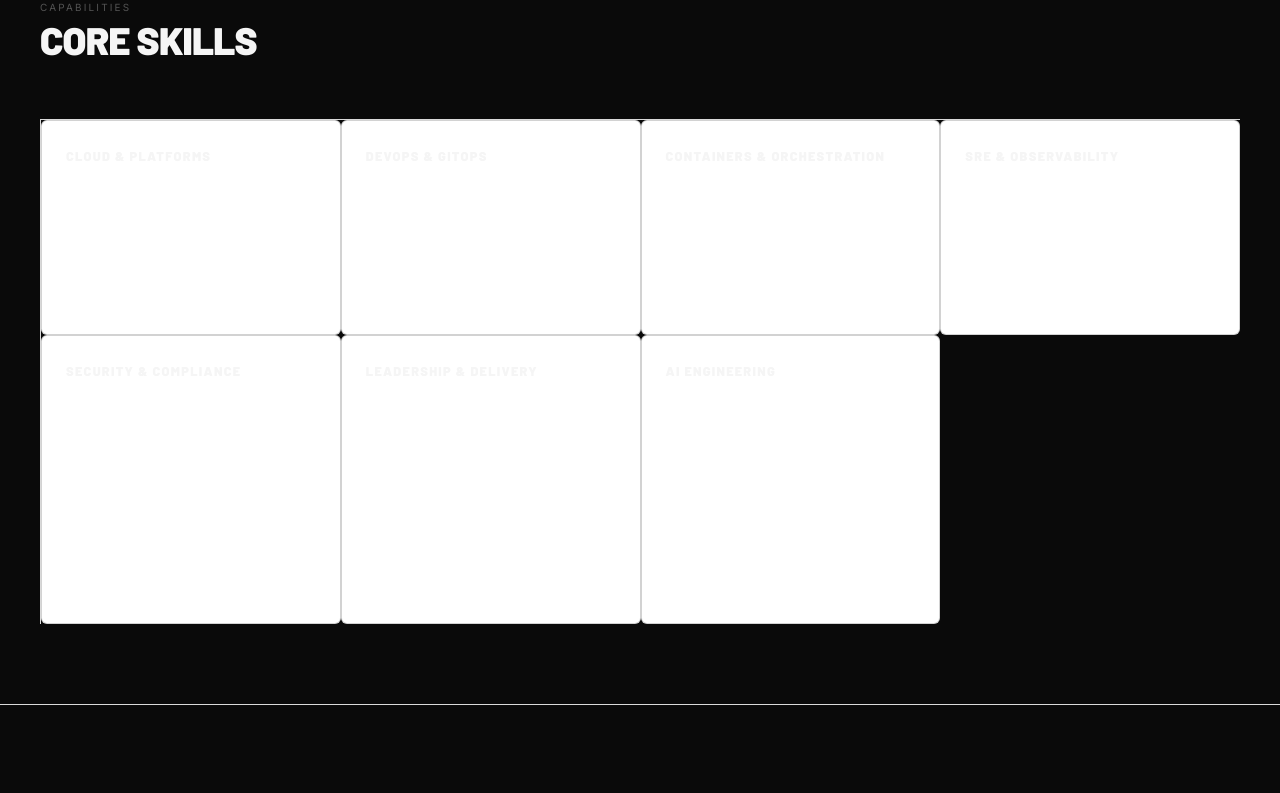
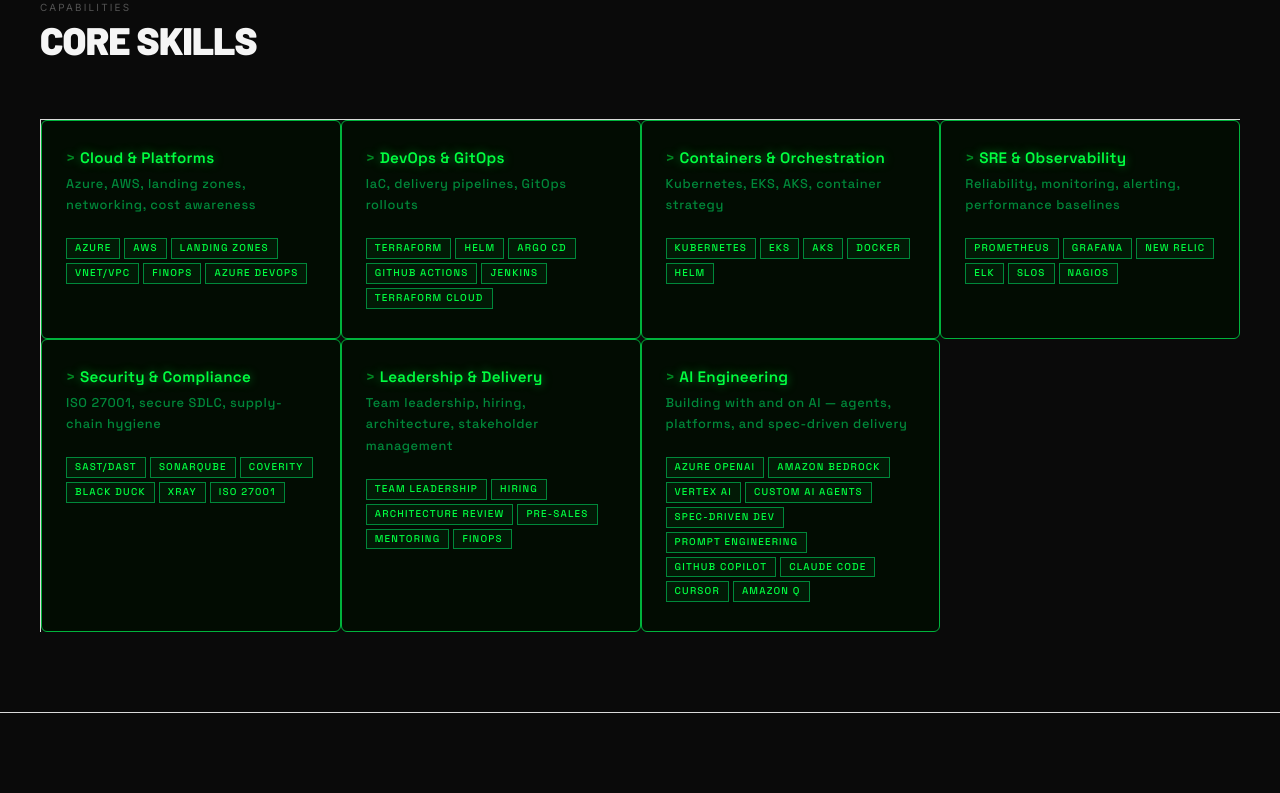
Before and after one commit to subzone/cv, a React (Create React App) app: page / in a window 1280 px wide. Shown: the part 5880-6673 px from the top of the page. Built offline with nearby package versions, Linux system fonts and the light colour scheme.

Commit message:
feat(cv): update Matrix/Console cards styles to include Projects and Skills sections

```diff
--- a/src/App.css
+++ b/src/App.css
@@ -1096,9 +1096,11 @@
   }
 }
 
-/* ─── Matrix / Console cards (What's New + Education) ───────────── */
+/* ─── Matrix / Console cards ─────────────────────────────────────── */
 .news-grid .card,
-#education .card {
+#education .card,
+#projects .card,
+#skills .card {
   background: #020c02;
   border: 1px solid #00b33c;
   color: #00ff41;
@@ -1108,7 +1110,9 @@
 
 /* Scanline overlay */
 .news-grid .card::after,
-#education .card::after {
+#education .card::after,
+#projects .card::after,
+#skills .card::after {
   content: '';
   position: absolute;
   inset: 0;
@@ -1124,13 +1128,17 @@
 }
 
 .news-grid .card > *,
-#education .card > * {
+#education .card > *,
+#projects .card > *,
+#skills .card > * {
   position: relative;
   z-index: 1;
 }
 
 .news-grid .card h3,
-#education .card h3 {
+#education .card h3,
+#projects .card h3,
+#skills .card h3 {
   color: #00ff41;
   font-family: var(--font-mono);
   font-weight: 600;
@@ -1141,7 +1149,9 @@
 }
 
 .news-grid .card h3::before,
-#education .card h3::before {
+#education .card h3::before,
+#projects .card h3::before,
+#skills .card h3::before {
   content: '> ';
   opacity: 0.5;
 }
@@ -1149,7 +1159,11 @@
 .news-grid .card p,
 .news-grid .card .muted,
 #education .card p,
-#education .card .muted {
+#education .card .muted,
+#projects .card p,
+#projects .card .muted,
+#skills .card p,
+#skills .card .muted {
   color: #00883a !important;
   font-family: var(--font-mono);
   font-size: 0.8rem;
@@ -1157,7 +1171,9 @@
 }
 
 .news-grid .card .tag,
-#education .card .tag {
+#education .card .tag,
+#projects .card .tag,
+#skills .card .tag {
   border-color: #00883a;
   color: #00ff41;
   font-family: var(--font-mono);
@@ -1165,7 +1181,9 @@
 }
 
 .news-grid .card .button-secondary,
-#education .card .button-secondary {
+#education .card .button-secondary,
+#projects .card .button-secondary,
+#skills .card .button-secondary {
   border-color: #00883a;
   color: #00ff41;
   background: transparent;
@@ -1175,7 +1193,9 @@
 }
 
 .news-grid .card .button-secondary:hover,
-#education .card .button-secondary:hover {
+#education .card .button-secondary:hover,
+#projects .card .button-secondary:hover,
+#skills .card .button-secondary:hover {
   background: rgba(0, 255, 65, 0.1);
   border-color: #00ff41;
   color: #00ff41;
@@ -1183,7 +1203,9 @@
 
 /* Override the standard invert-hover for these cards */
 .news-grid .card:hover,
-#education .card:hover {
+#education .card:hover,
+#projects .card:hover,
+#skills .card:hover {
   background: #020c02;
   border-color: #00ff41;
   box-shadow: 0 0 24px rgba(0, 255, 65, 0.12), inset 0 0 24px rgba(0, 255, 65, 0.04);
@@ -1198,7 +1220,17 @@
 #education .card:hover p,
 #education .card:hover .muted,
 #education .card:hover .tag,
-#education .card:hover a {
+#education .card:hover a,
+#projects .card:hover h3,
+#projects .card:hover p,
+#projects .card:hover .muted,
+#projects .card:hover .tag,
+#projects .card:hover a,
+#skills .card:hover h3,
+#skills .card:hover p,
+#skills .card:hover .muted,
+#skills .card:hover .tag,
+#skills .card:hover a {
   color: #00ff41 !important;
   border-color: rgba(0, 255, 65, 0.35) !important;
   background: transparent !important;
```
